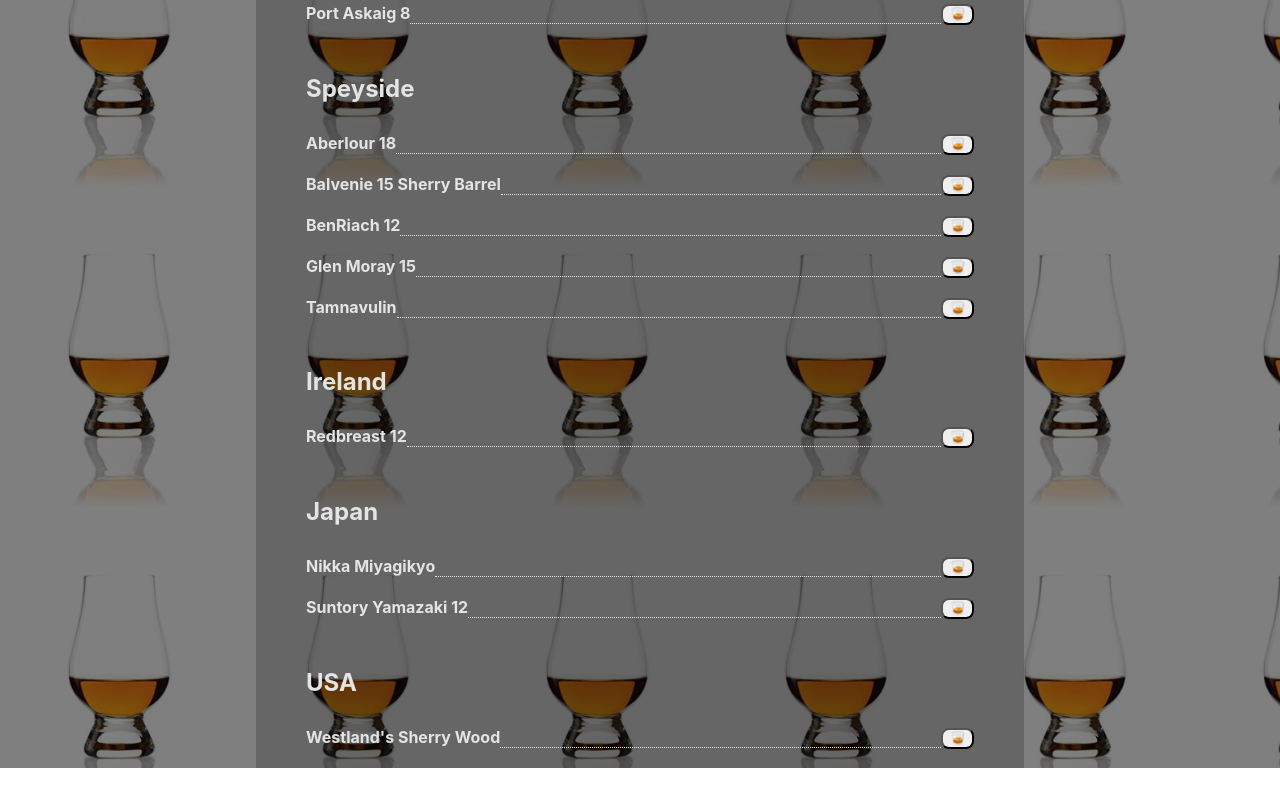
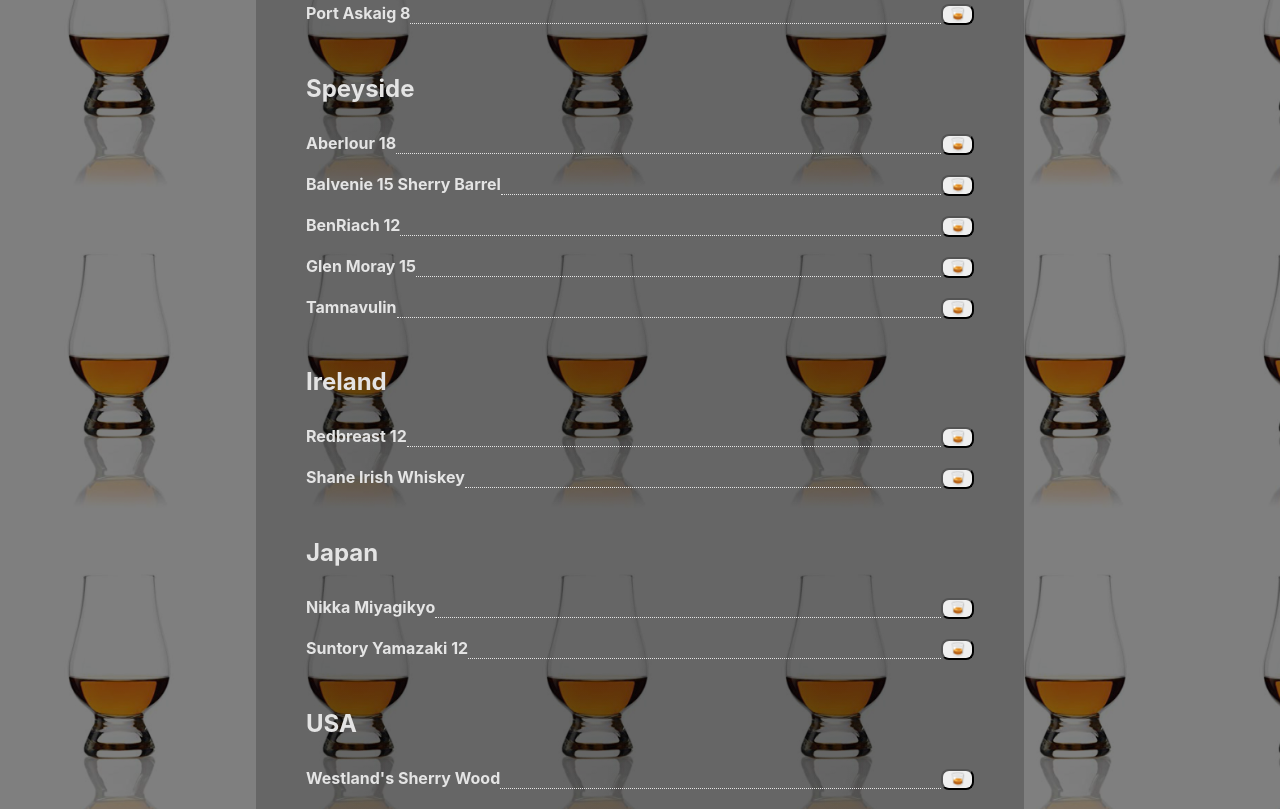
Before and after one commit to lifebeyondfife/whisky-menu, a React (Create React App) app: page / in a window 1280 px wide. Shown: the part 776-1585 px from the top of the page. Before the commit the page ends 1544 px from the top, so only its background shows below. Built offline with nearby package versions, Linux system fonts and the light colour scheme.

Commit message:
Update whiskys.js

```diff
--- a/src/whiskys.js
+++ b/src/whiskys.js
@@ -259,6 +259,22 @@
       "palate": "Rich deep vanilla fruit flavours, apricot and pineapple, plump sultana.",
       "finish": "Long and dry with gentle warming spice.",
       "description": "An exceptional single malt whisky matured from specially selected casks that deliver the true character of a 18 year old Glen Scotia malt whisky.",
+    },
+    {
+      "id": 45, "name": "Shane Irish Whiskey", "age": 3, "location": "Ireland", "state": "Opened", isScotch: false, "abv": 40,
+      "appearance": "A warm, golden topaz with hues of rich toffee.",
+      "nose": "Complex fruit with drizzles of caramel, butterscotch and vanilla; brown spice and toasted oak.",
+      "palate": "Spicy at first but quickly sweetened with rich caramel, vanilla and butterscotch atop a deep layer of dried fruit.",
+      "finish": "Lingering hints of dry fruit and caramelised wood sugar.",
+      "description": "Slane Irish Whiskey is a smooth spirit of natural character with untamed notes of oak and spice from a signature triple casked blend.<br />From the family Conyngham of Slane Castle, the barrel-raising art of Brown-Forman, and the proud people of Slane Village, this is a whiskey for those living the stories that will be told for generations to come.",
+    },
+    {
+      "id": 46, "name": "Shane Irish Whiskey", "age": 3, "location": "Ireland", "state": "Closed", isScotch: false, "abv": 40,
+      "appearance": "A warm, golden topaz with hues of rich toffee.",
+      "nose": "Complex fruit with drizzles of caramel, butterscotch and vanilla; brown spice and toasted oak.",
+      "palate": "Spicy at first but quickly sweetened with rich caramel, vanilla and butterscotch atop a deep layer of dried fruit.",
+      "finish": "Lingering hints of dry fruit and caramelised wood sugar.",
+      "description": "Slane Irish Whiskey is a smooth spirit of natural character with untamed notes of oak and spice from a signature triple casked blend.<br />From the family Conyngham of Slane Castle, the barrel-raising art of Brown-Forman, and the proud people of Slane Village, this is a whiskey for those living the stories that will be told for generations to come.",
     }
   ]
 };
```
